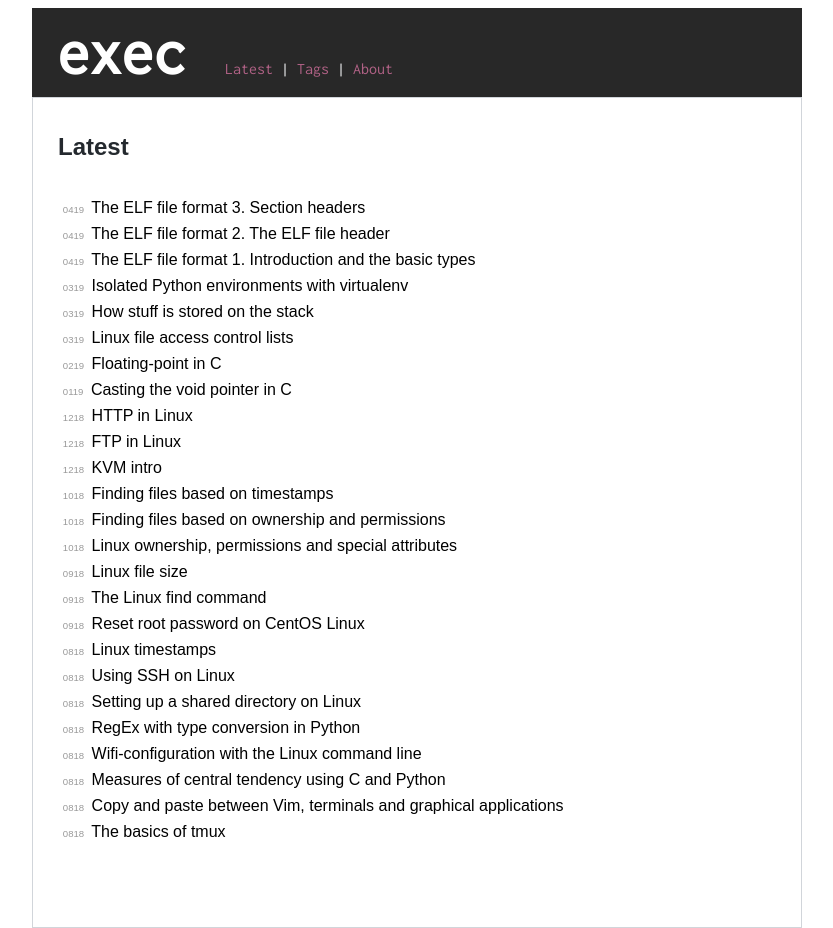
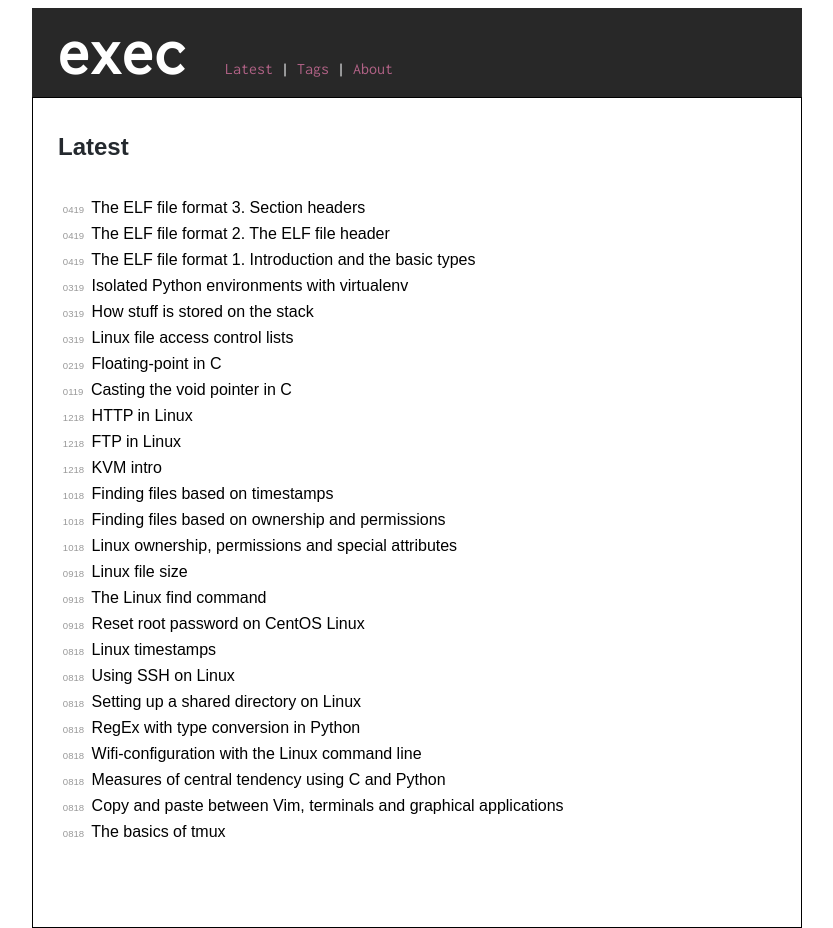
Before and after one commit to execas/execas.github.io, a Jekyll site: the page built from index.html, in a window 1280 px wide. Shown: the whole page, without its empty margins (223-1056 px from the left). Built offline with Jekyll 4.4.1, drawn with Linux system fonts in a browser that asks for light colours.

Commit message:
Update execas.css

```diff
--- a/css/execas.css
+++ b/css/execas.css
@@ -17,7 +17,7 @@ body {
      max-width: 718px;
      background-color: #ffffff;
      margin: 0 auto;
-     border: 1px solid #d1d5da;
+     border: 1px solid #000000;
 }
 
 img {
```
